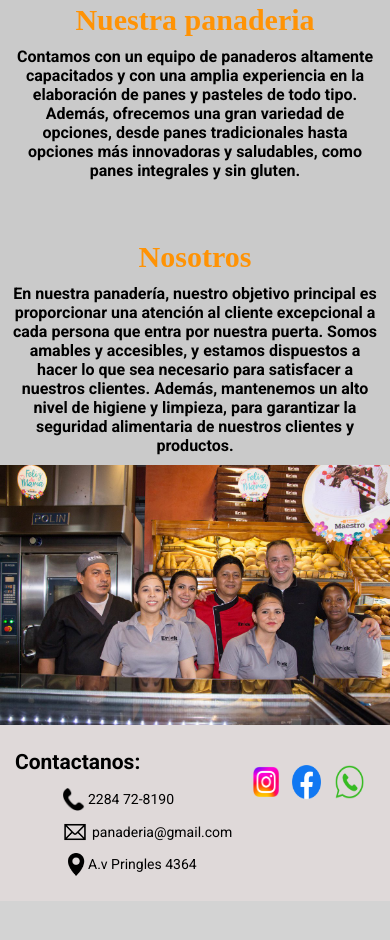
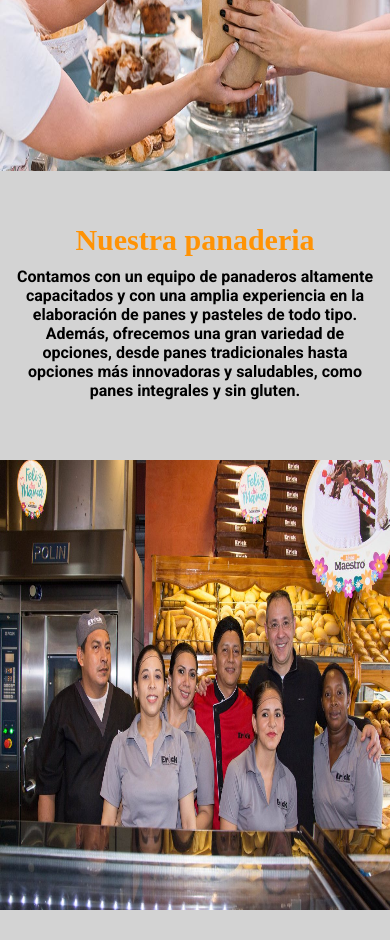
Before and after one commit to NaimMusa/panaderia-san-antonio, a plain HTML site: page pages/sobre-nosotros.html in a window 390 px wide. Shown: the part 584-1524 px from the top of the page. Before the commit the page ends 1485 px from the top, so only its background shows below. Drawn offline with nearby package versions, Linux system fonts and the light colour scheme.

Commit message:
mejoras para mobile

```diff
--- a/css/styles.css
+++ b/css/styles.css
@@ -112,6 +112,7 @@ header{
 .foto__inicio{
     background-image: url(../img/foto-panaderia.jpeg);
     background-size: cover;
+    background-position: center;
     height: 40rem;
     grid-area: foto;
     margin-top: 30rem;
@@ -164,16 +165,19 @@ height: 8rem;
 
 /*sobre nosotros*/
 #sobre{
-    display: grid;
-    grid-template-columns: 1fr;
-    grid-template-rows: 1fr;
-    background-color: #cacaca;
-    grid-area: sobre;
     margin-top: 25.5rem;
 }
 
+.nosotros{
+    display: flex;
+    flex-direction: column;
+    flex-flow: column-reverse;
+    margin-bottom: 5rem;
+}
+
 #sobre img{
-    min-height: 100%;
+    height: 45rem;
+    min-width: 100%;
 }
 
 #sobre div{
--- a/pages/sobre-nosotros.html
+++ b/pages/sobre-nosotros.html
@@ -45,19 +45,22 @@
     </header>
 
     <section id="sobre">
-        <img src="../img/atencion.jpg" alt="foto de atencion" class=" wow animate__animated animate__fadeInBottomLeft">
+        <div class="nuestra">
+            <img src="../img/atencion.jpg" alt="foto de atencion" class=" wow animate__animated animate__fadeInBottomLeft">
 
-        <div class="wow textos animate__animated animate__bounceInDown animate__slower">
-        <h2 class="">Nuestra panaderia</h2>
-        <p>Contamos con un equipo de panaderos altamente capacitados y con una amplia experiencia en la elaboración de panes y pasteles de todo tipo. Además, ofrecemos una gran variedad de opciones, desde panes tradicionales hasta opciones más innovadoras y saludables, como panes integrales y sin gluten.</p>
+            <div class="wow textos animate__animated animate__bounceInDown animate__slower">
+            <h2 class="">Nuestra panaderia</h2>
+            <p>Contamos con un equipo de panaderos altamente capacitados y con una amplia experiencia en la elaboración de panes y pasteles de todo tipo. Además, ofrecemos una gran variedad de opciones, desde panes tradicionales hasta opciones más innovadoras y saludables, como panes integrales y sin gluten.</p>
+            </div>
         </div>
-
-        <div class="wow textos animate__animated animate__bounceInDown animate__slower">
+<div class="nosotros">
+    <div class="wow textos animate__animated animate__bounceInDown animate__slower">
         <h2>Nosotros</h2>
         <p>En nuestra panadería, nuestro objetivo principal es proporcionar una atención al cliente excepcional a cada persona que entra por nuestra puerta. Somos amables y accesibles, y estamos dispuestos a hacer lo que sea necesario para satisfacer a nuestros clientes. Además, mantenemos un alto nivel de higiene y limpieza, para garantizar la seguridad alimentaria de nuestros clientes y productos.</p>
         </div>
 
         <img src="../img/nosotros.jpg" alt="foto de nosotros" class="wow animate__animated animate__fadeInBottomLeft">
+</div>
     </section>
 
     <footer>
```
